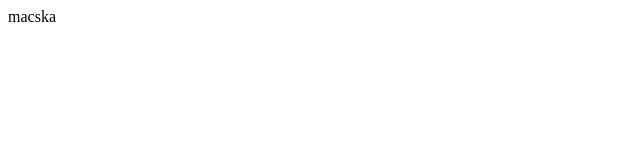
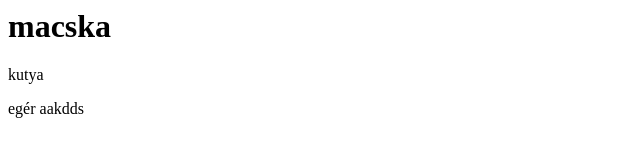
Before and after one commit to hnorbi1/first, a plain HTML site: page index.html in a window 1280 px wide. Shown: the whole page, without its empty margins (0-640 px from the left). Drawn offline with Linux system fonts and the light colour scheme.

Commit message:
Update index.html

```diff
--- a/index.html
+++ b/index.html
@@ -1 +1,4 @@
-macska
+<h1>macska</h1>
+<p>kutya
+</p>egér
+aakdds
```
